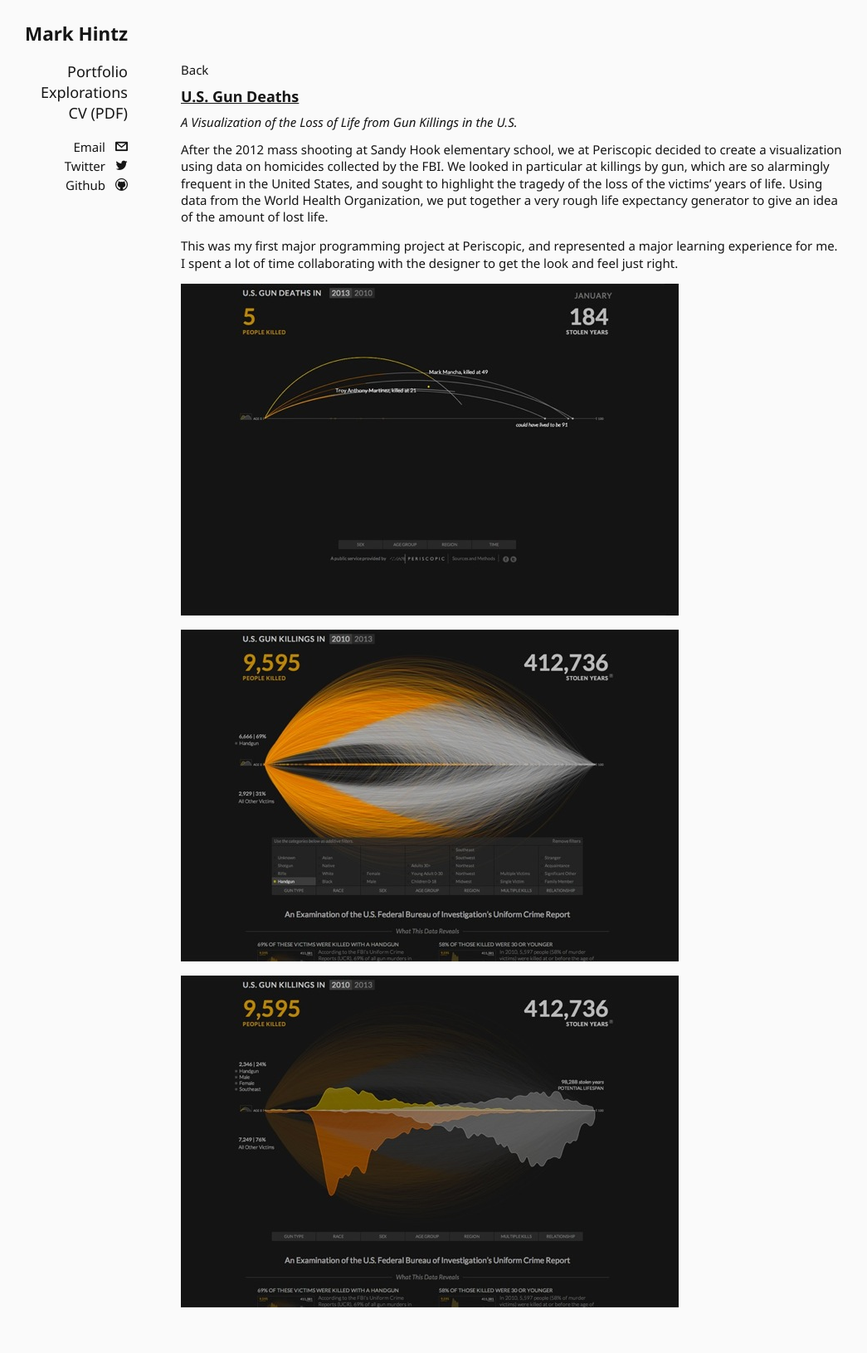
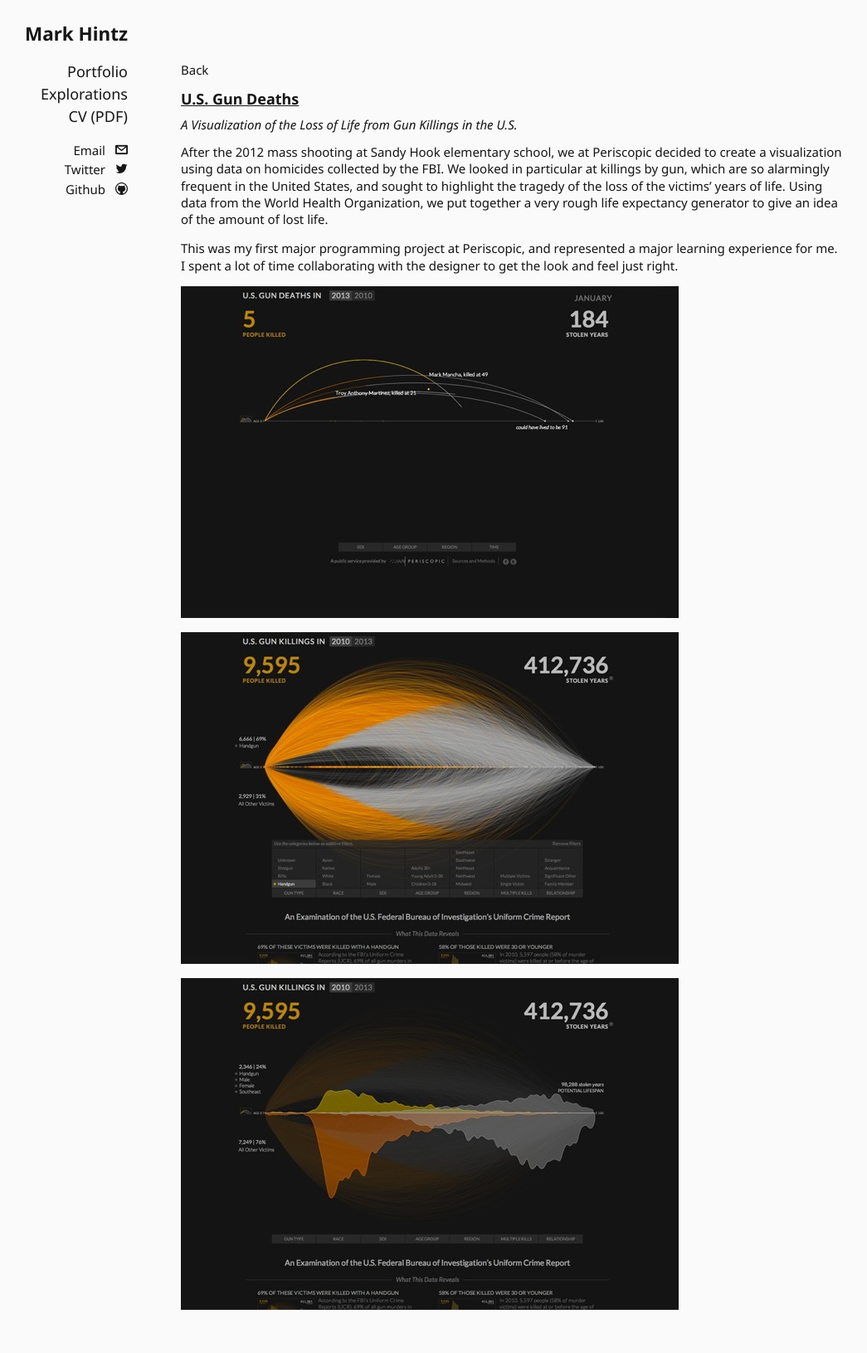
Before and after one commit to mhintz/mhintz.github.io, a Jekyll site: the page built from _posts/work/2013-03-13-gun-viz.md, in a window 1280 px wide. Shown: the whole page at 83% size, without its empty margins (122-1167 px from the left). Built offline with Jekyll 4.4.1, drawn with Linux system fonts in a browser that asks for light colours; Markdown is read by kramdown in place of the engine named in the settings.

Commit message:
adjust margins into ems

```diff
--- a/css/main_style.css
+++ b/css/main_style.css
@@ -145,19 +145,19 @@
   font-size: 1.2em;
 }
 .nav-item-group .nav-item-line {
-  margin-bottom: 7px;
+  margin-bottom: 0.5em;
 }
 
 .nav-connect-group .nav-item-line {
-  margin-bottom: 7px;
+  margin-bottom: 0.5em;
 }
 .nav-connect-group a:visited {
   color: #151515;
 }
 .nav-connect-group .connect-icon {
   display: inline-block;
-  width: 15px;
-  margin-left: 12px;
+  width: 1em;
+  margin-left: 0.8em;
 }
 
 @media only screen and (max-width: 1024px) {
@@ -168,17 +168,17 @@
   }
 
   .nav-item-group, .nav-connect-group {
-    margin: 12px 0px 0px;
+    margin: 1em 0em 0em;
     line-height: 1.2em;
   }
   .nav-item-group .nav-item-line, .nav-connect-group .nav-item-line {
     display: inline-block;
     border-left: 1px solid #151515;
-    padding: 0px 8px;
+    padding: 0em 0.3em;
   }
   .nav-item-group .nav-item-line:first-child, .nav-connect-group .nav-item-line:first-child {
     border-left: none;
-    padding-left: 0px;
+    padding-left: 0;
   }
 }
 /* main viewing box, defaults */
@@ -191,7 +191,7 @@
   font-weight: 600;
 }
 .viewing-main p {
-  margin-top: 15px;
+  margin-top: 1em;
 }
 .viewing-main p a {
   text-decoration: underline;
@@ -202,31 +202,31 @@
 }
 
 .work-entry-list {
-  margin-top: 20px;
+  margin-top: 1.5em;
   list-style: square inside;
 }
 
 .work-entry {
-  margin-bottom: 12px;
+  margin-bottom: 1em;
 }
 
 .portfolio-item .portfolio-item-title {
   font-size: 1.2em;
   font-weight: 700;
-  margin-top: 15px;
+  margin-top: 1em;
 }
 .portfolio-item .portfolio-item-title a {
   text-decoration: underline;
 }
 .portfolio-item .portfolio-description-title {
-  margin-top: 15px;
+  margin-top: 1em;
   font-style: italic;
 }
 .portfolio-item .portfolio-item-body p {
-  margin-top: 15px;
+  margin-top: 1em;
 }
 .portfolio-item .portfolio-image {
-  margin-top: 15px;
+  margin-top: 1em;
 }
 .portfolio-item .portfolio-img-title {
   margin-bottom: 0.5em;
@@ -235,7 +235,7 @@
   max-width: 800px;
 }
 
-@media only screen and (min-width: 320px) and (max-width: 1024px) {
+@media only screen and (max-width: 1024px) {
   .viewing-main {
     margin-top: 30px;
     padding-left: 0px;
```
Also changed, not shown: sass/includes/_mainViewer.scss (+8 -8 lines), sass/includes/_navBox.scss (+7 -7 lines).
